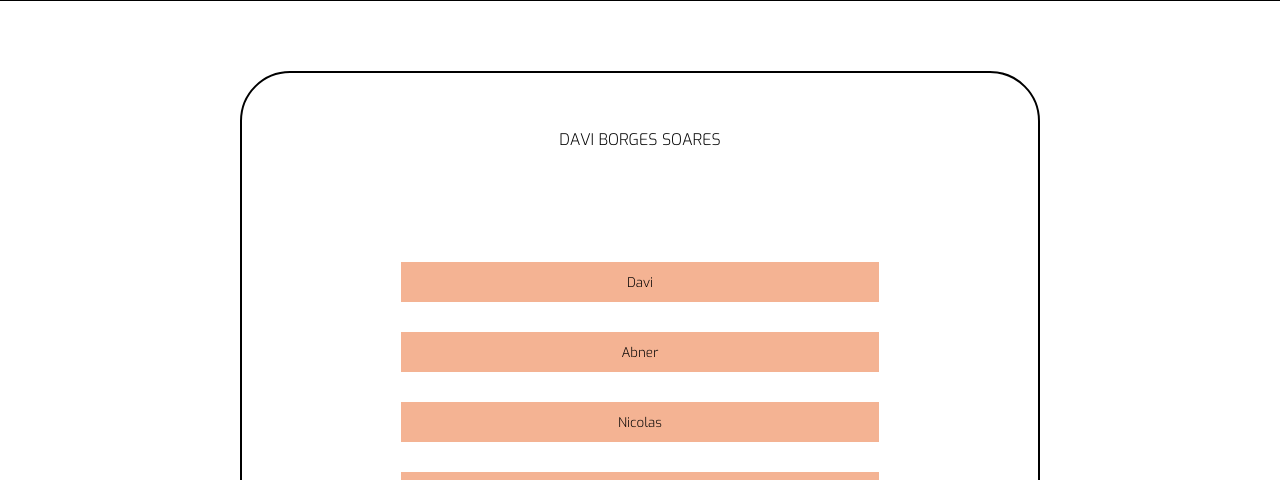
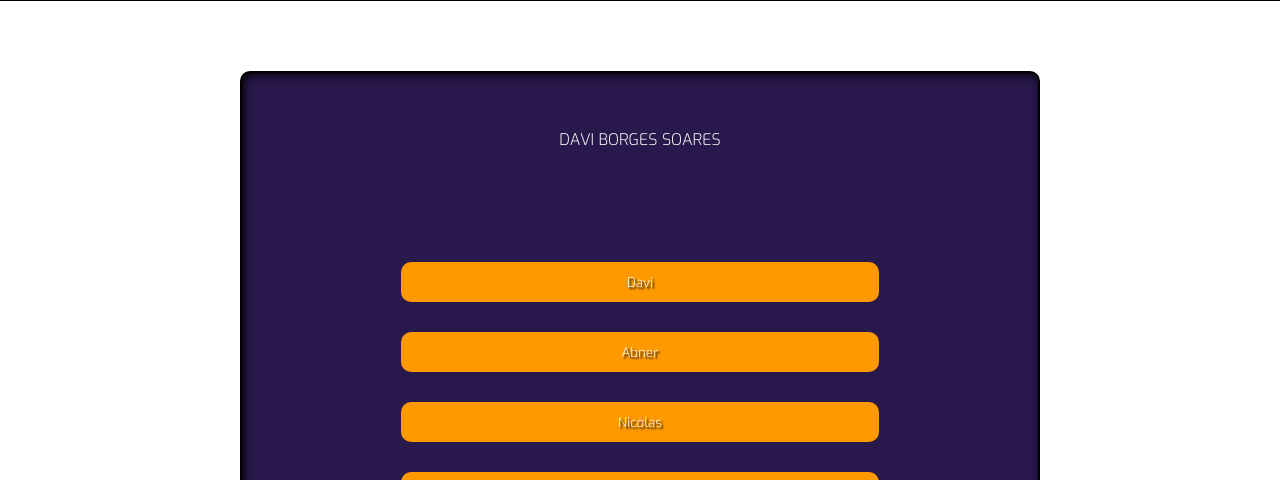
Before and after one commit to NicolasMachado777/SITE-IOT, a PHP site: page / in a window 1280 px wide. Shown: the part 6020-6500 px from the top of the page. Run offline with PHP 8.4, Linux system fonts and the light colour scheme.

Commit message:
mudanças quiz e tela carregamento

```diff
--- a/style.css
+++ b/style.css
@@ -175,6 +175,7 @@ section.parallax::after {
     display: flex;
     justify-content: space-around;
     align-items: center;
+    height: 500px;
 
 }
 
@@ -184,6 +185,9 @@ section.parallax::after {
     width: 200px;
     margin: 0 50px;
     padding: 25px 0;
+}
+#texto-oque p:nth-child(2){
+    align-self: self-start;
 }
 
 /*_________________________________________________________________________________________________________*/
@@ -377,8 +381,12 @@ section.parallax::after {
     justify-content: space-around;
     width: 800px;
     height: 500px;
+
+    color: white;
     border: 2px solid black;
-    border-radius: 50px;
+    background-color: #28184B;
+    box-shadow: inset 2px 2px 8px black;
+    border-radius: 10px;
 }
 
 .questoes:nth-child(2) {
@@ -401,9 +409,12 @@ section.parallax::after {
 .resposta {
     height: 40px;
     border: none;
-    background-color: #F4B393;
+    background-color: #ff9900;
     width: 60%;
     transition: background-color 1s;
+    color: white;
+    border-radius: 10px;
+    text-shadow: 2px 2px 2px black;
 }
 
 .resposta:hover {
@@ -415,7 +426,7 @@ section.parallax::after {
     bottom: 25px;
     right: 25px;
     border: none;
-    background-color: orange;
+    background-color: rgb(255, 187, 0);
     padding: 5px;
     border-radius: 5px;
     transition: background-color 1s;
@@ -439,7 +450,7 @@ section.parallax::after {
     background-color: rgba(25, 6, 26, 0.6);
     color: white;
     z-index: 50;
-    position: absolute;
+    position: fixed;
     width: 100%;
     height: 100%;
     font-size: 50px;
```
